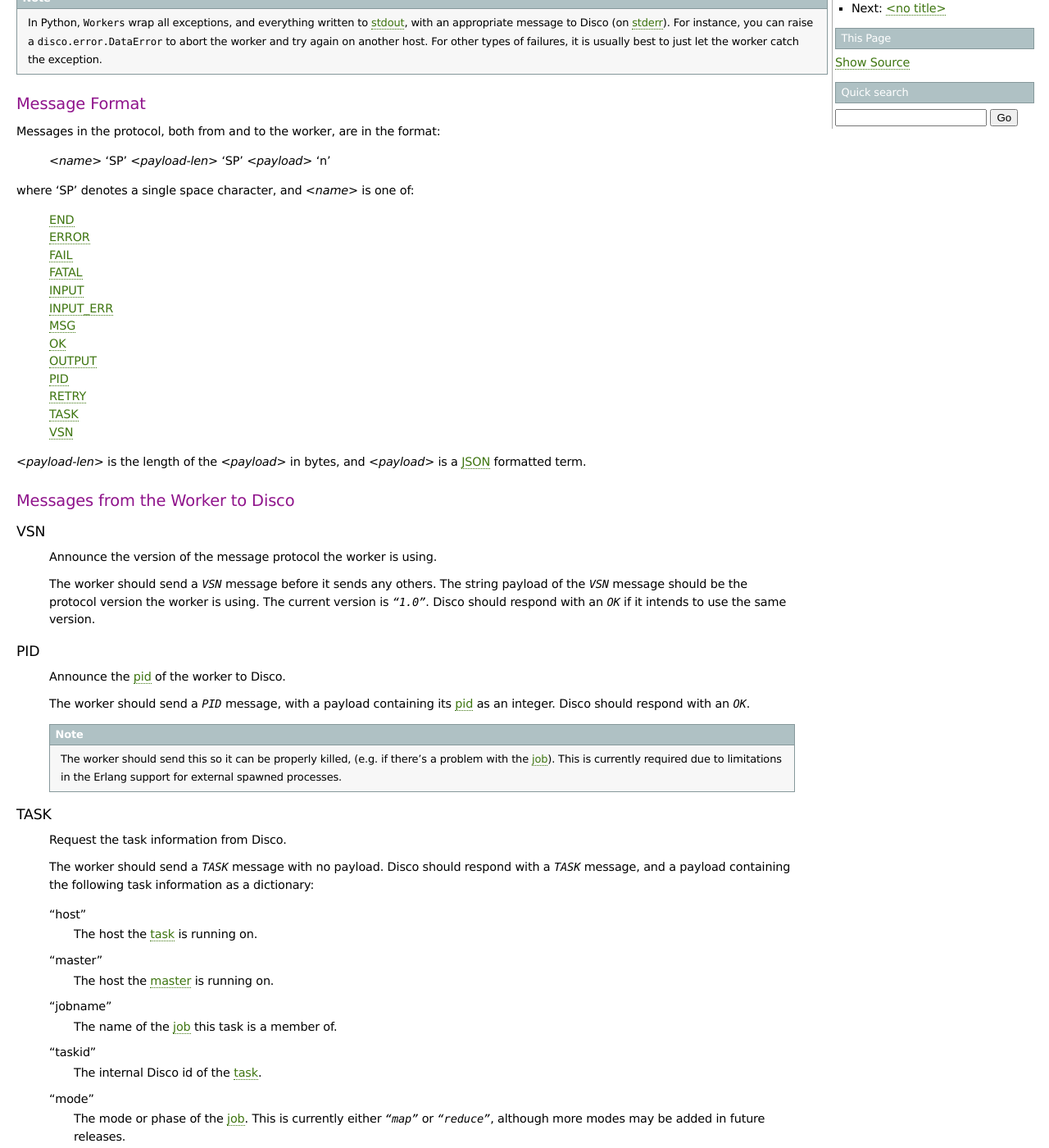
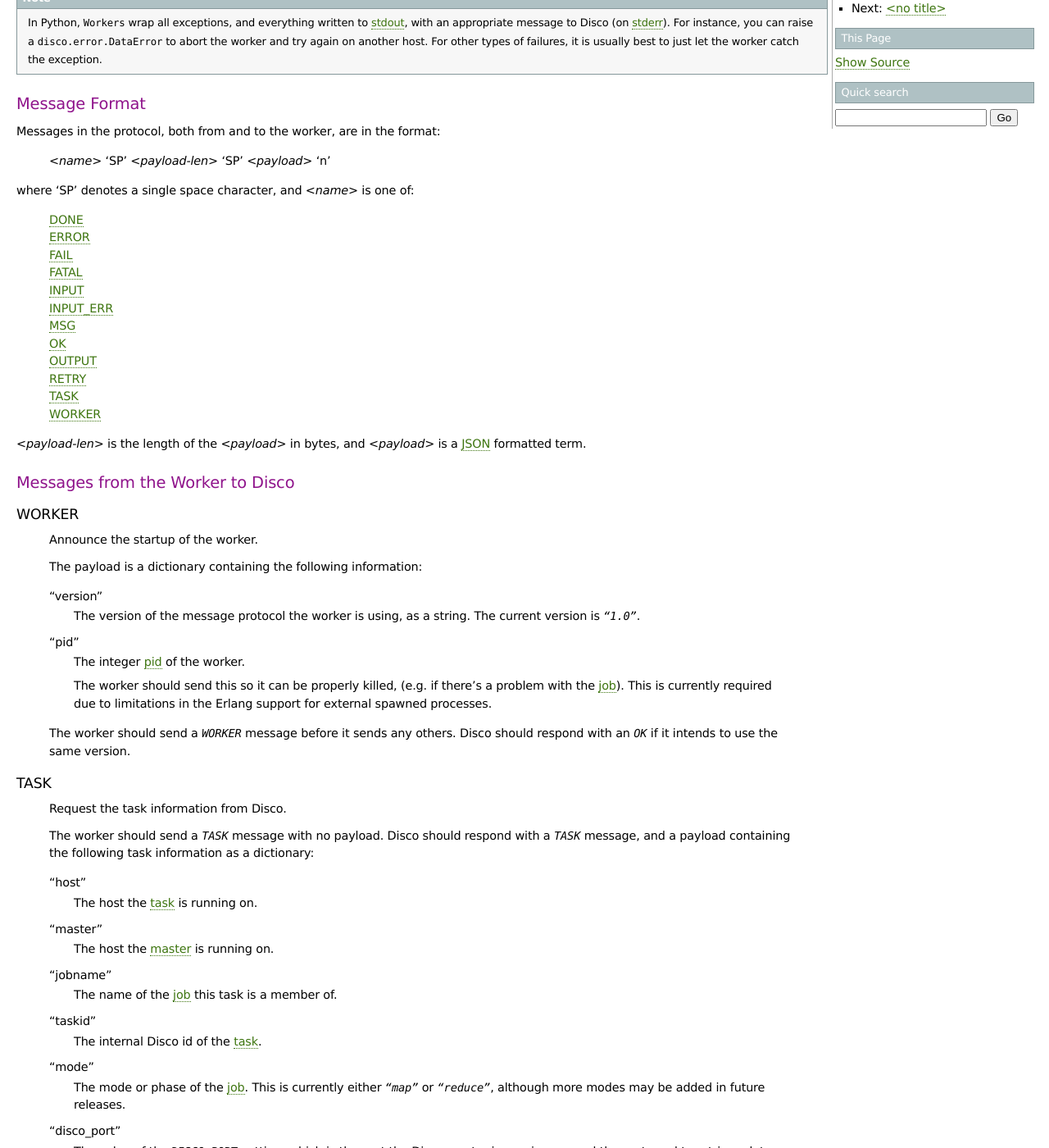
Before and after one commit to discoproject/disco, a Sphinx documentation site: the page built from doc/howto/worker.rst, in a window 1280 px wide and 1400 px high, scrolled down 599 px. Shown: the whole window at 82% size. Built offline with Sphinx 7.4.7, drawn with Linux system fonts in a browser that asks for light colours; some of the changed text lies outside the part shown.

Commit message:
docs: update the protocol information

```diff
--- a/doc/howto/worker.rst
+++ b/doc/howto/worker.rst
@@ -58,7 +58,7 @@ Messages in the protocol, both from and to the worker, are in the format:
 
 where 'SP' denotes a single space character, and *<name>* is one of:
 
-      |     :ref:`END`
+      |     :ref:`DONE`
       |     :ref:`ERROR`
       |     :ref:`FAIL`
       |     :ref:`FATAL`
@@ -67,10 +67,9 @@ where 'SP' denotes a single space character, and *<name>* is one of:
       |     :ref:`MSG`
       |     :ref:`OK`
       |     :ref:`OUTPUT`
-      |     :ref:`PID`
       |     :ref:`RETRY`
       |     :ref:`TASK`
-      |     :ref:`VSN`
+      |     :ref:`WORKER`
 
 *<payload-len>* is the length of the *<payload>* in bytes,
 and *<payload>* is a :term:`JSON` formatted term.
@@ -78,34 +77,30 @@ and *<payload>* is a :term:`JSON` formatted term.
 Messages from the Worker to Disco
 =================================
 
-.. _VSN:
+.. _WORKER:
 
-VSN
----
+WORKER
+------
 
-   Announce the version of the message protocol the worker is using.
+   Announce the startup of the worker.
 
-   The worker should send a `VSN` message before it sends any others.
-   The string payload of the `VSN` message should be the protocol
-   version the worker is using.  The current version is `"1.0"`.
-   Disco should respond with an `OK` if it intends to use the same
-   version.
+   The payload is a dictionary containing the following information:
 
-.. _PID:
+   "version"
+        The version of the message protocol the worker is using, as a
+        string.  The current version is `"1.0"`.
 
-PID
----
+   "pid"
+        The integer :term:`pid` of the worker.
 
-   Announce the :term:`pid` of the worker to Disco.
+        The worker should send this so it can be properly killed,
+        (e.g. if there's a problem with the :term:`job`).  This is
+        currently required due to limitations in the Erlang support
+        for external spawned processes.
 
-   The worker should send a `PID` message, with a payload containing
-   its :term:`pid` as an integer.  Disco should respond with an `OK`.
-
-   .. note::
-      The worker should send this so it can be properly killed,
-      (e.g. if there's a problem with the :term:`job`).  This is
-      currently required due to limitations in the Erlang support for
-      external spawned processes.
+   The worker should send a `WORKER` message before it sends any
+   others.  Disco should respond with an `OK` if it intends to use the
+   same version.
 
 .. _TASK:
 
@@ -303,10 +298,10 @@ OUTPUT
    Labels are currently only interpreted for `'part'` outputs, and are
    integers that are used to denote the partition for the output.
 
-.. _END:
+.. _DONE:
 
-END
----
+DONE
+----
 
    Inform Disco that the worker is finished.
 
@@ -328,7 +323,7 @@ ERROR
    The worker can send a `ERROR` message with a payload containing the
    error message as a string.  This message will terminate the worker,
    but not the job.  The current task will be retried by Disco.  See
-   also the information above for the `END` message.
+   also the information above for the `DONE` message.
 
 .. _FATAL:
 
@@ -339,7 +334,7 @@ FATAL
 
    The worker can send an `FATAL` message, with a payload containig
    the error message as a string.  This message will terminate the
-   entire job.  See also the information above for the `END` message.
+   entire job.  See also the information above for the `DONE` message.
 
 Messages from Disco to the Worker
 =================================
@@ -382,7 +384,7 @@ The crucial messages the worker will then send are the `INPUT` and
 `OUTPUT` messages, and often the `INPUT_ERR` messages.  The processing
 of the responses to `INPUT` and `INPUT_ERR` will be determined by the
 application.  The worker will usually end a successful session with
-one or more `OUTPUT` messages followed by the `END` message.  Note
+one or more `OUTPUT` messages followed by the `DONE` message.  Note
 that it is possible for a successful session to have several
 `INPUT_ERR` messages, due to transient network conditions in the
 cluster as well as machines going down and recovering.
```
Also changed, not shown: other parts of doc/howto/worker.rst (+7 -0 lines).
